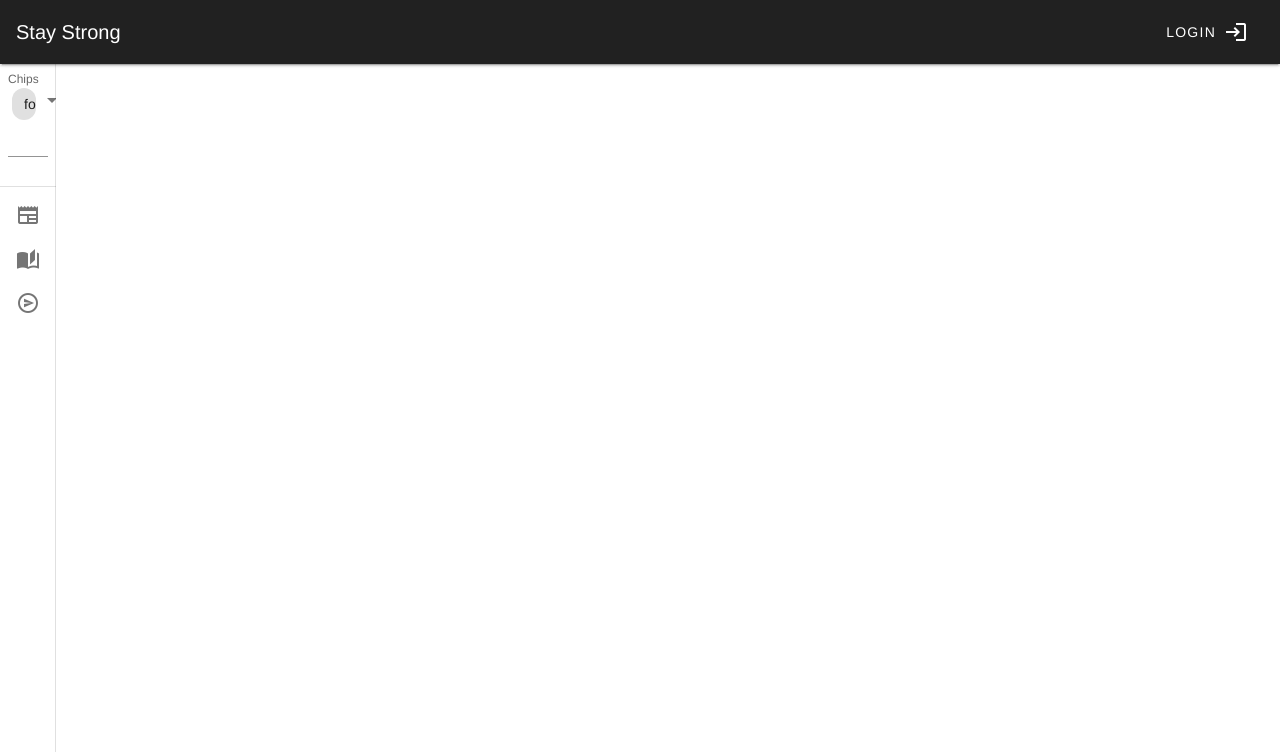
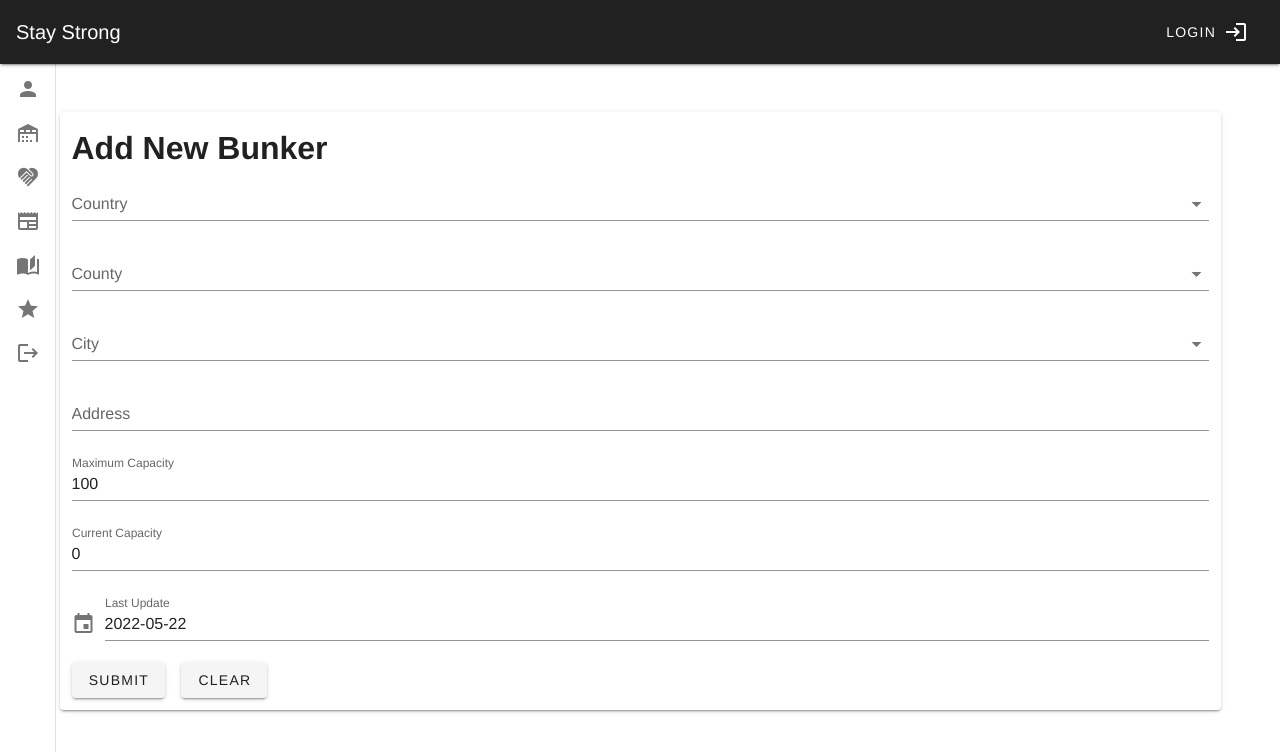
Before and after one commit to PWEB-Project/WarProjectFrontend, a Vue app: page /add-bunker in a window 1280 px wide. Shown: the top 752 px of the page. Built offline with nearby package versions, Linux system fonts and the light colour scheme.

Commit message:
add bunkerAddView

```diff
--- a/src/App.vue
+++ b/src/App.vue
@@ -1,7 +1,7 @@
 <template>
   <v-app id="app">
-    <AnonymousUserBar/>
-    <!-- <AdminUserBar /> -->
+    <!-- <AnonymousUserBar/> -->
+    <AdminUserBar />
     <!-- <JournalistUserBar /> -->
     <v-card class="overflow-hidden rounded-0" style="z-index: 600">
     <v-app-bar
@@ -35,8 +35,8 @@
 
 <script>
 // import JournalistUserBar from './views/JournalistUserBar.vue'
-import AnonymousUserBar from './views/AnonymousUserBar.vue';
-// import AdminUserBar from './views/AdminUserBar.vue';
+// import AnonymousUserBar from './views/AnonymousUserBar.vue';
+import AdminUserBar from './views/AdminUserBar.vue';
 // import DisplayView from './views/DisplayView';
 
 export default {
@@ -44,8 +44,8 @@ export default {
 
   components: {
     // DisplayView,
-    AnonymousUserBar
-    // AdminUserBar
+    // AnonymousUserBar
+    AdminUserBar
     // JournalistUserBar
   },
 
--- a/src/router/index.js
+++ b/src/router/index.js
@@ -7,6 +7,7 @@ import NewsView from '../views/NewsView.vue'
 import NecessityGoodsView from '../views/NecessityGoodsView.vue'
 import BunkerView from '../views/BunkerView.vue'
 import ArticleView from '../views/ArticleView.vue'
+import BunkerAddView from '../views/BunkerAddView'
 // import HomeView from '../views/HomeView.vue'
 
 Vue.use(VueRouter)
@@ -53,6 +54,11 @@ const routes = [
     component: ArticleView
   },
   {
+    path: '/add-bunker',
+    name: 'add-bunker',
+    component: BunkerAddView
+  },
+  {
     path: '/about',
     name: 'about',
     // route level code-splitting
--- /dev/null
+++ b/src/views/BunkerAddView.vue
@@ -0,0 +1,251 @@
+<template>
+  <div class="add-bunker">
+    <v-card class="d-flex flex-row-reverse" flat color="transparent">
+      <v-breadcrumbs
+        :items="items"
+        divider=">"
+      ></v-breadcrumbs>
+    </v-card>
+    <v-card>
+      <v-container>
+        <h1>Add New Bunker</h1>
+        <form @submit.prevent="submit">
+          <v-select
+            v-model="country"
+            :items="countries"
+            :error-messages="countryErrors"
+            label="Country"
+            required
+            @change="$v.country.$touch()"
+            @blur="$v.country.$touch()"
+            multiple
+          ></v-select>
+          <v-select
+            v-model="county"
+            :items="counties"
+            :error-messages="countyErrors"
+            label="County"
+            required
+            @change="$v.county.$touch()"
+            @blur="$v.county.$touch()"
+            multiple
+          ></v-select>
+          <v-select
+            v-model="city"
+            :items="cities"
+            :error-messages="cityErrors"
+            label="City"
+            required
+            @change="$v.city.$touch()"
+            @blur="$v.city.$touch()"
+            multiple
+          ></v-select>
+          <v-text-field
+            v-model="address"
+            :error-messages="addressErrors"
+            label="Address"
+            required
+            @input="$v.address.$touch()"
+            @blur="$v.address.$touch()"
+          ></v-text-field>
+          <v-text-field
+            v-model="maxCapacity"
+            :error-messages="maxCapacityErrors"
+            label="Maximum Capacity"
+            required
+            @input="$v.maxCapacity.$touch()"
+            @blur="$v.maxCapacity.$touch()"
+            type="number"
+          ></v-text-field>
+          <v-text-field
+            v-model="currentCapacity"
+            :error-messages="currentCapacityErrors"
+            label="Current Capacity"
+            required
+            @input="$v.currentCapacity.$touch()"
+            @blur="$v.currentCapacity.$touch()"
+            type="number"
+          ></v-text-field>
+          <v-menu
+          v-model="menuLastUpdate"
+          :nudge-right="40"
+          transition="scale-transition"
+          offset-y
+          min-width="auto"
+          :error-messages="lastUpdateErrors"
+        >
+          <template v-slot:activator="{ on, attrs }">
+            <v-text-field
+              v-model="lastUpdate"
+              label="Last Update"
+              prepend-icon="mdi-calendar"
+              readonly
+              v-bind="attrs"
+              v-on="on"
+            ></v-text-field>
+          </template>
+          <v-date-picker
+            v-model="lastUpdate"
+            @input="menuLastUpdate = false;"
+            @change="$v.lastUpdate.$touch()"
+            @blur="$v.lastUpdate.$touch()"
+          ></v-date-picker>
+        </v-menu>
+    <v-btn
+      class="mr-4"
+      type="submit"
+      @click="submit"
+      :disabled="invalid"
+    >
+      submit
+    </v-btn>
+    <v-btn @click="clear">
+      clear
+    </v-btn>
+  </form>
+      </v-container>
+    </v-card>
+  </div>
+</template>
+
+
+<script>
+  import { validationMixin } from 'vuelidate'
+  import { required } from 'vuelidate/lib/validators'
+
+  export default {
+    mixins: [validationMixin],
+
+    validations: {
+      address: { required },
+      country: { required },
+      county: { required },
+      city: { required },
+      maxCapacity : { required },
+      currentCapacity : { required },
+      lastUpdate : { required },
+      checkbox: {
+        checked (val) {
+          return val
+        },
+      },
+    },
+
+    data: () => ({
+      address: '',
+      country: null,
+      county: null,
+      city: null,
+      maxCapacity: 100,
+      currentCapacity: 0,
+      menuLastUpdate: false,
+      lastUpdate: (new Date(Date.now() - (new Date()).getTimezoneOffset() * 60000)).toISOString().substr(0, 10),
+      countries: [
+        'Item 1',
+        'Item 2',
+        'Item 3',
+        'Item 4',
+      ],
+      counties: [
+        'Item 1',
+        'Item 2',
+        'Item 3',
+        'Item 4',
+      ],
+      cities: [
+        'Item 1',
+        'Item 2',
+        'Item 3',
+        'Item 4',
+      ],
+      breadcrumbs: [
+        {
+          text: 'Dashboard',
+          disabled: false,
+          href: '/about',
+        },
+        {
+          text: 'Bunker',
+          disabled: false,
+          href: '/bunker',
+        },
+        {
+          text: 'Add Bunker',
+          disabled: false,
+          href: '/add-bunker',
+        },
+      ],
+      checkbox: false,
+    }),
+
+    computed: {
+      checkboxErrors () {
+        const errors = []
+        if (!this.$v.checkbox.$dirty) return errors
+        !this.$v.checkbox.checked && errors.push('You must agree to continue!')
+        return errors
+      },
+      countryErrors () {
+        const errors = []
+        if (!this.$v.country.$dirty) return errors
+        !this.$v.country.required && errors.push('Country is required')
+        return errors
+      },
+      countyErrors () {
+        const errors = []
+        if (!this.$v.county.$dirty) return errors
+        !this.$v.county.required && errors.push('County is required')
+        return errors
+      },
+      cityErrors () {
+        const errors = []
+        if (!this.$v.city.$dirty) return errors
+        !this.$v.city.required && errors.push('City is required')
+        return errors
+      },
+      addressErrors () {
+        const errors = []
+        if (!this.$v.address.$dirty) return errors
+        !this.$v.address.required && errors.push('Address is required')
+        return errors
+      },
+      maxCapacityErrors () {
+        const errors = []
+        if (!this.$v.maxCapacity.$dirty) return errors
+        !this.$v.maxCapacity.required && errors.push('Maximum Capacity is required')
+        return errors
+      },
+      currentCapacityErrors () {
+        const errors = []
+        if (!this.$v.currentCapacity.$dirty) return errors
+        !this.$v.currentCapacity.required && errors.push('Maximum Capacity is required')
+        return errors
+      },
+      lastUpdateErrors () {
+        const errors = []
+        if (!this.$v.lastUpdate.$dirty) return errors
+        !this.$v.lastUpdate.required && errors.push('Maximum Capacity is required')
+        return errors
+      },
+    },
+
+    methods: {
+      submit () {
+        this.$v.$touch()
+      },
+      clear () {
+        this.$v.$reset()
+        this.address = ''
+        this.country = null
+        this.county = null
+        this.city = null
+        this.maxCapacity = 100
+        this.currentCapacity = 0
+        this.checkbox = false
+        this.menuLastUpdate = false
+        this.lastUpdate = (new Date(Date.now() - (new Date()).getTimezoneOffset() * 60000)).toISOString().substr(0, 10)
+
+      },
+    },
+  }
+</script>
--- a/src/views/SubscribeAddView.vue
+++ b/src/views/SubscribeAddView.vue
@@ -1,14 +1,14 @@
 <template>
-  <form>
-    <v-text-field
-      v-model="name"
-      :error-messages="nameErrors"
-      :counter="10"
-      label="Name"
-      required
-      @input="$v.name.$touch()"
-      @blur="$v.name.$touch()"
-    ></v-text-field>
+<div>
+    <v-card class="d-flex flex-row-reverse" flat color="transparent">
+      <v-breadcrumbs
+        :items="breadcrumbs"
+        divider=">"
+      ></v-breadcrumbs>
+    </v-card>
+    <v-card>
+        <v-container>
+  <form @submit.prevent="submit">
     <v-text-field
       v-model="email"
       :error-messages="emailErrors"
@@ -18,18 +18,39 @@
       @blur="$v.email.$touch()"
     ></v-text-field>
     <v-select
-      v-model="select"
-      :items="items"
-      :error-messages="selectErrors"
-      label="Item"
+      v-model="country"
+      :items="countries"
+      :error-messages="countryErrors"
+      label="Country"
       required
-      @change="$v.select.$touch()"
-      @blur="$v.select.$touch()"
+      @change="$v.country.$touch()"
+      @blur="$v.country.$touch()"
+      multiple
+    ></v-select>
+    <v-select
+      v-model="county"
+      :items="counties"
+      :error-messages="countyErrors"
+      label="County"
+      required
+      @change="$v.county.$touch()"
+      @blur="$v.county.$touch()"
+      multiple
+    ></v-select>
+    <v-select
+      v-model="city"
+      :items="cities"
+      :error-messages="cityErrors"
+      label="City"
+      required
+      @change="$v.city.$touch()"
+      @blur="$v.city.$touch()"
+      multiple
     ></v-select>
     <v-checkbox
       v-model="checkbox"
       :error-messages="checkboxErrors"
-      label="Do you agree?"
+      label="Do you agree to receive news on?"
       required
       @change="$v.checkbox.$touch()"
       @blur="$v.checkbox.$touch()"
@@ -37,7 +58,9 @@
 
     <v-btn
       class="mr-4"
+      type="submit"
       @click="submit"
+      :disabled="invalid"
     >
       submit
     </v-btn>
@@ -45,19 +68,23 @@
       clear
     </v-btn>
   </form>
+  </v-container>
+  </v-card>
+  </div>
 </template>
 
 <script>
   import { validationMixin } from 'vuelidate'
-  import { required, maxLength, email } from 'vuelidate/lib/validators'
+  import { required, email } from 'vuelidate/lib/validators'
 
   export default {
     mixins: [validationMixin],
 
     validations: {
-      name: { required, maxLength: maxLength(10) },
       email: { required, email },
-      select: { required },
+      country: { required },
+      county: { required },
+      city: { required },
       checkbox: {
         checked (val) {
           return val
@@ -66,14 +93,39 @@
     },
 
     data: () => ({
-      name: '',
       email: '',
-      select: null,
-      items: [
+      country: null,
+      county: null,
+      city: null,
+      countries: [
         'Item 1',
         'Item 2',
         'Item 3',
         'Item 4',
+      ],
+      counties: [
+        'Item 1',
+        'Item 2',
+        'Item 3',
+        'Item 4',
+      ],
+      cities: [
+        'Item 1',
+        'Item 2',
+        'Item 3',
+        'Item 4',
+      ],
+      breadcrumbs: [
+        {
+          text: 'Dashboard',
+          disabled: false,
+          href: '/about',
+        },
+        {
+          text: 'Subscribe',
+          disabled: false,
+          href: '/subscribe',
+        },
       ],
       checkbox: false,
     }),
@@ -85,17 +137,22 @@
         !this.$v.checkbox.checked && errors.push('You must agree to continue!')
         return errors
       },
-      selectErrors () {
+      countryErrors () {
         const errors = []
-        if (!this.$v.select.$dirty) return errors
-        !this.$v.select.required && errors.push('Item is required')
+        if (!this.$v.country.$dirty) return errors
+        !this.$v.country.required && errors.push('Country is required')
         return errors
       },
-      nameErrors () {
+      countyErrors () {
         const errors = []
-        if (!this.$v.name.$dirty) return errors
-        !this.$v.name.maxLength && errors.push('Name must be at most 10 characters long')
-        !this.$v.name.required && errors.push('Name is required.')
+        if (!this.$v.county.$dirty) return errors
+        !this.$v.county.required && errors.push('County is required')
+        return errors
+      },
+      cityErrors () {
+        const errors = []
+        if (!this.$v.city.$dirty) return errors
+        !this.$v.city.required && errors.push('City is required')
         return errors
       },
       emailErrors () {
@@ -113,9 +170,10 @@
       },
       clear () {
         this.$v.$reset()
-        this.name = ''
         this.email = ''
-        this.select = null
+        this.country = null
+        this.county = null
+        this.city = null
         this.checkbox = false
       },
     },
```
Also changed, not shown: src/views/BunkerView.vue (+21 -1 lines), src/views/BunckerAddView.vue (deleted).
